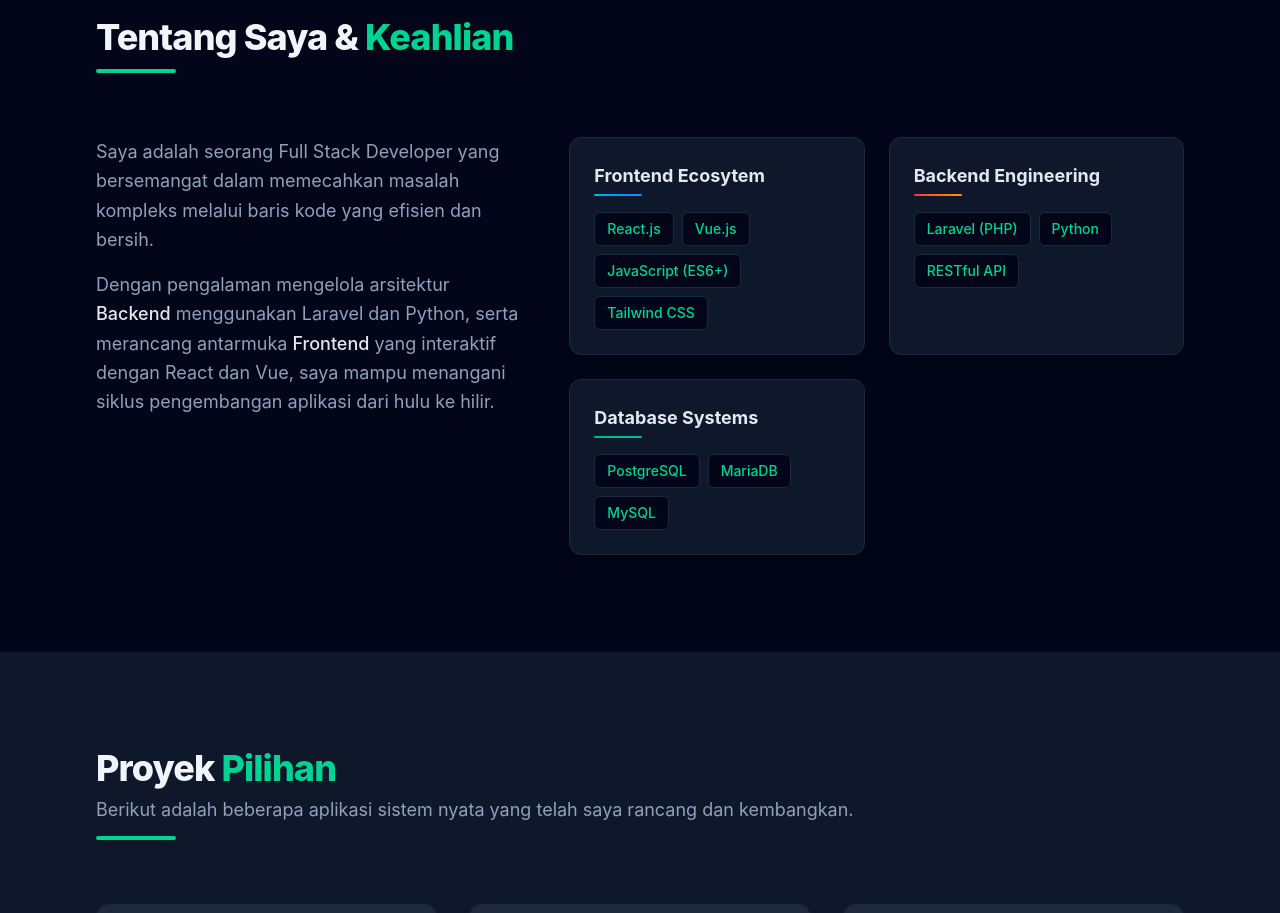
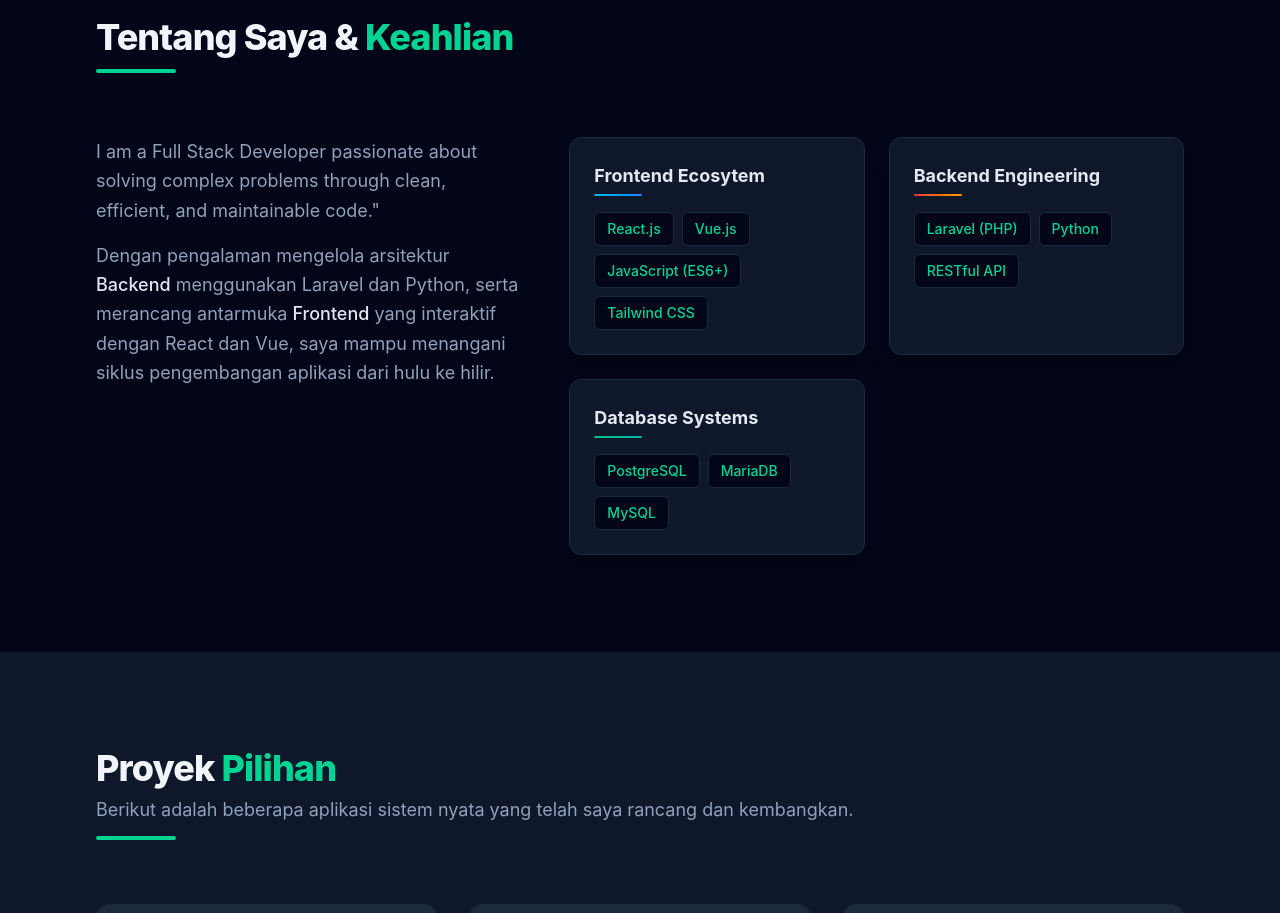
Before and after one commit to azerezaid/rezafadhilah, a React (Vite) app: page / in a window 1280 px wide. Shown: the part 880-1793 px from the top of the page. Built offline with nearby package versions, Linux system fonts and the light colour scheme.

Commit message:
Update About.jsx

```diff
--- a/src/sections/About.jsx
+++ b/src/sections/About.jsx
@@ -36,7 +36,7 @@ function About() {
           {/* SISI KIRI: DESKRIPSI DIRI (5 Kolom) */}
           <div className="lg:col-span-5 space-y-4 text-slate-400 leading-relaxed text-lg text-center md:text-left">
             <p>
-              Saya adalah seorang Full Stack Developer yang bersemangat dalam memecahkan masalah kompleks melalui baris kode yang efisien dan bersih.
+              I am a Full Stack Developer passionate about solving complex problems through clean, efficient, and maintainable code."
             </p>
             <p>
               Dengan pengalaman mengelola arsitektur <span className="text-slate-200 font-medium">Backend</span> menggunakan Laravel dan Python, serta merancang antarmuka <span className="text-slate-200 font-medium">Frontend</span> yang interaktif dengan React dan Vue, saya mampu menangani siklus pengembangan aplikasi dari hulu ke hilir.
```
